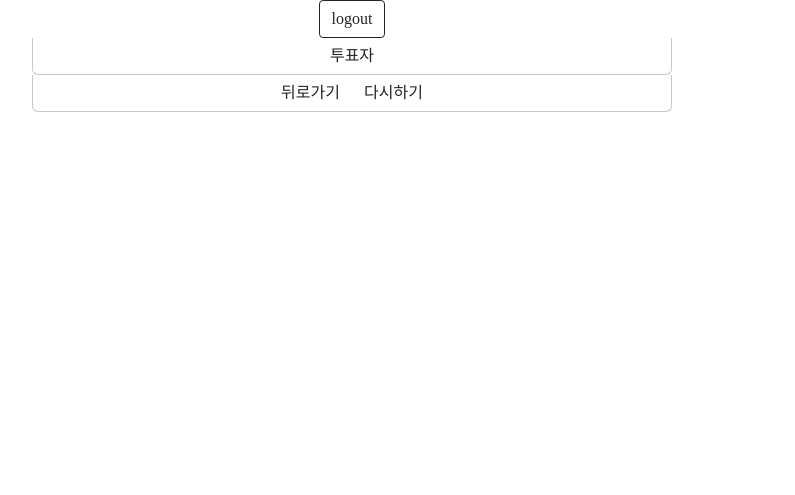
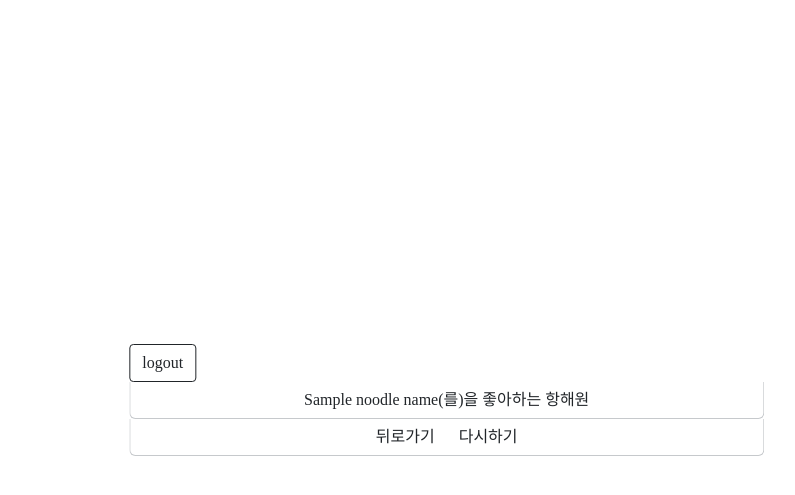
Before and after one commit to JxxHxxx/-ideal-world-cup-project-team8, a Flask app: template templates/detail.html in a window 1280 px wide. Shown: the top 495 px of the page, without its empty margins (288-1083 px from the left). Run offline with Flask 2, Linux system fonts and the light colour scheme; the template is opened without the code that fills it: most values are stand-ins (such as "Sample title", 1, 10 or a date in 2020); some libraries are stand-ins or nearby versions; some web fonts are replaced.

Commit message:
STYLE, FIX #6 상세 결과 조회 페이지 스타일 수정

```diff
--- a/templates/detail.html
+++ b/templates/detail.html
@@ -28,7 +28,7 @@
         table {
           border-collapse: separate;
           border-spacing: 0;
-          width: 50%;
+          width: 200%;
           height: 50%;
           text-align:center;
 
@@ -71,6 +71,16 @@
           justyfy-content: center;
           align-self: center
         }
+        .ranking_list {
+            position: absolute;
+            top: 50%;
+            left: 45%;
+            transform: translate( -50%, -50% );
+        }
+        .btn {
+            float: left;
+        }
+
 </style>
 <script>
     $(document).ready(function () {
@@ -89,7 +99,7 @@
             <table  height="300" >
             <thead>
                 <tr>
-                    <td>투표자</td>
+                    <td>{{ noodle_name }}(를)을 좋아하는 항해원</td>
                 </tr>
             </thead>
             <tbody>
@@ -102,7 +112,7 @@
             {% endfor %}
                 <tr>
                     <td>
-                        <span onclick="location.href='/play/result'">뒤로가기</span>
+                        <span onclick="location.href='/play/results'">뒤로가기</span>
                         <span>&nbsp;&nbsp;&nbsp;&nbsp</span>
                         <span onclick="location.href='/accept'">다시하기</span>
                     </td>
```
